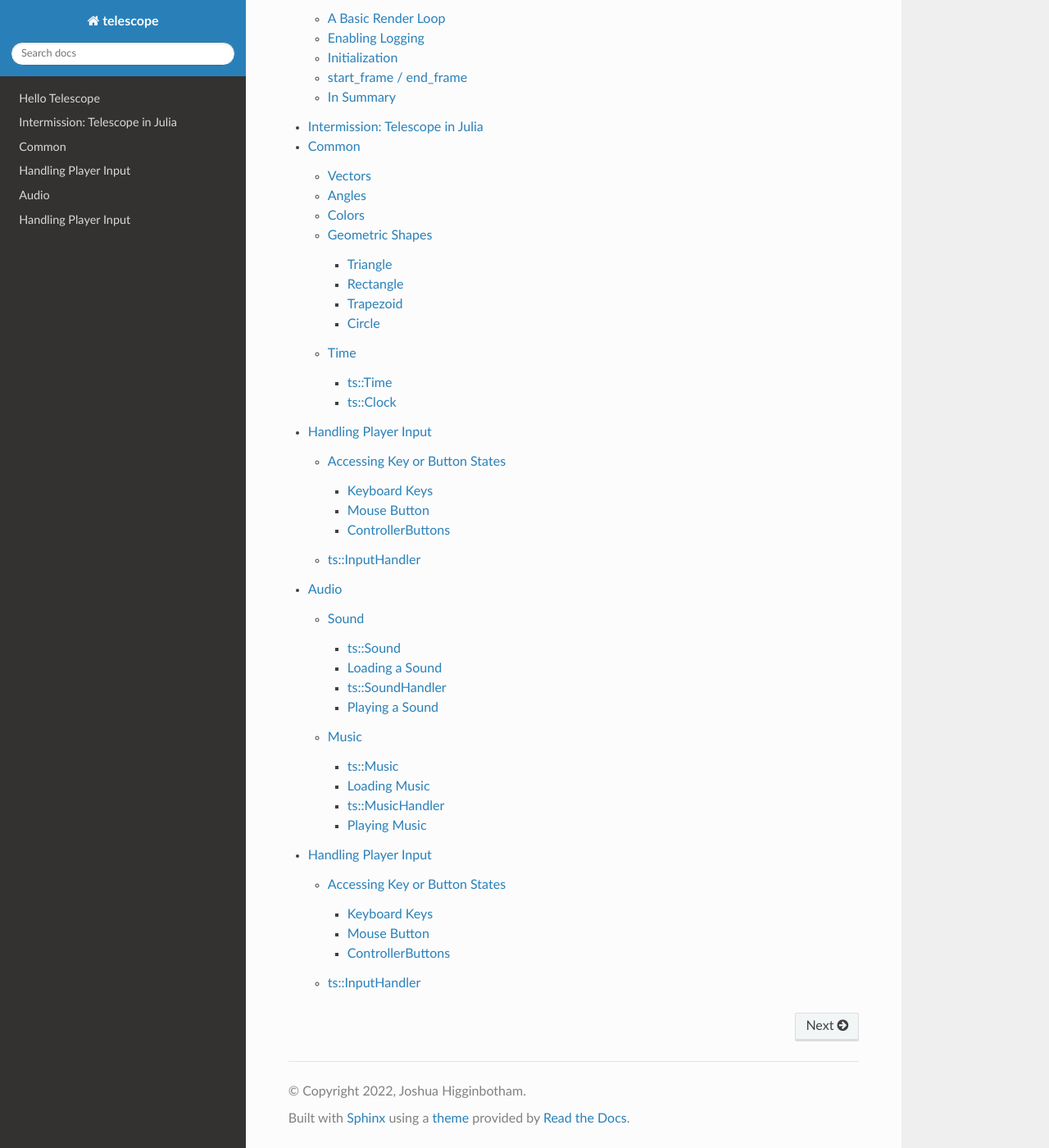
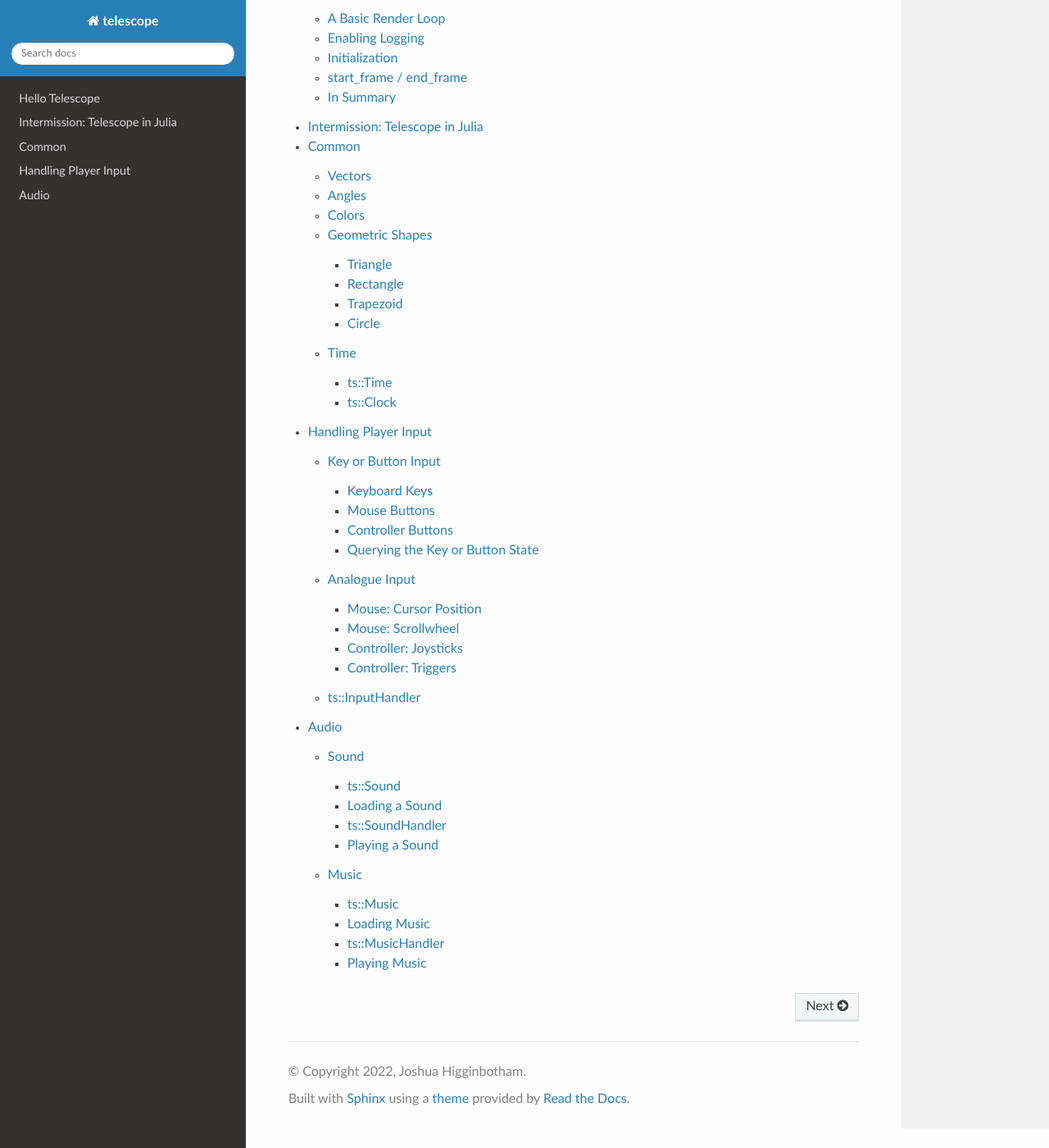
Before and after one commit to jhigginbotham64/Telescope, a Sphinx documentation site: the page built from docs/index.rst, in a window 1280 px wide and 1400 px high, scrolled down 294 px. Shown: the whole window at 82% size. Built offline with Sphinx 7.4.7 and the Read the Docs theme 2.0.0, drawn with Linux system fonts in a browser that asks for light colours; pages that are not in the unit, such as notebooks, are missing from menus; some of the changed lines change nothing that is shown.

Commit message:
first draft input docs done

```diff
--- a/docs/index.rst
+++ b/docs/index.rst
@@ -20,5 +20,4 @@ Contents
     textures
     input_handler
     audio
-    input_handler
     physics
--- a/docs/input_handler.rst
+++ b/docs/input_handler.rst
@@ -18,8 +18,11 @@ most controller are analogue, you can press them slightly, or harder. Depending
 the controllers axis state of that trigger will contain a float: 0 if not pressed at all, 0.5 if half pressed,
 1 if pressed fully, etc.
 
-Accessing Key or Button States
-^^^^^^^^^^^^^^^^^^^^^^^^^^^^^^
+----------------------
+
+
+Key or Button Input
+^^^^^^^^^^^^^^^^^^^
 
 There are three types of keys or buttons. A key or buttons state is either "up" or "down":
 
@@ -34,28 +37,111 @@ The following are all keyboard keys recognized by telescope:
 
 .. doxygenenum:: ts::KeyboardKey
 
-Mouse Button
-************
+--------------------------------
+
+Mouse Buttons
+*************
 
 Mouse buttons, including the omnipresent left and right mouse button, are values of the enum :code:`ts::MouseButton`:
 
 .. doxygenenum:: ts::MouseButton
 
-ControllerButtons
-*****************
+--------------------------------
+
+Controller Buttons
+******************
 
 Controller buttons are a bit tricky because there are so many manufactures. The description of the values of
 :code:`ts::ControllerButton` below should cover the most common controller manufactures on the market:
 
 .. doxygenenum:: ts::ControllerButton
 
+--------------------------------
 
+Querying the Key or Button State
+********************************
+
+Now that we know what values we use to identify keys or buttons, to access the current state of the button, we use
+:code:`ts::InputHandler`, which is a C++ singleton.
+
+The following member functions relate to keys or buttons, (note that overload exist for :code:`ts::KeyboardKey`, :code:`ts::ControllerButton`, :code:`ts::MouseButton`)
+
+.. doxygenfunction:: ts::InputHandler::is_down(KeyboardKey)
+.. doxygenfunction:: ts::InputHandler::has_state_changed(KeyboardKey)
+.. doxygenfunction:: ts::InputHandler::was_pressed(KeyboardKey)
+.. doxygenfunction:: ts::InputHandler::was_released(KeyboardKey)
+
+These functions are highly useful for common applications in games, for example:
+
+.. code-block:: cpp
+
+    if (ts::InputHandler::is_down(ts::SPACE)
+        // do action
+
+If this line of code is called once per frame, the action will happen once per frame as long as the button is held down.
+
+In contrast:
+
+.. code-block:: cpp
+
+    if (ts::InputHandler::was_pressed(ts::SPACE)
+        // do action
+
+Will trigger the action exactly once, the frame the button is pressed. Afterwards, the player has to first release,
+then repress the button to trigger the action again. This makes for a frame-perfect and intuitive input method
+
+--------------------------------
+
+--------------------------------
+
+
+Analogue Input
+^^^^^^^^^^^^^^
+
+There are a lot less axis when compared to keys or buttons. A keyboard does not have an axis associated with it.
+
+Mouse: Cursor Position
+**********************
+
+.. doxygenfunction:: ts::InputHandler::get_cursor_position
+
+This function returns a :code:`Vector2f`. Cursor position (0, 0) is the top left of the currently focused window. This means the
+mouse cursor position may be negative if the mouse is outside the focused windows bounds
+
+Mouse: Scrollwheel
+******************
+
+.. doxygenfunction:: ts::InputHandler::get_scrollwheel
+
+Scrolling along the x-axis of the screen is rare but possible on some mice.
+
+Controller: Joysticks
+*********************
+
+To access the state of one of the analgue joystick positions, we use
+
+.. doxygenfunction:: ts::InputHandler::get_controller_axis_left
+.. doxygenfunction:: ts::InputHandler::get_controller_axis_right
+
+Controller: Triggers
+********************
+
+To access the controllers triggers, we use:
+
+.. doxygenfunction:: ts::InputHandler::get_controller_trigger_left
+.. doxygenfunction:: ts::InputHandler::get_controller_trigger_right
+
+respectively.
+
+--------------------------------------------
 
 ts::InputHandler
 ^^^^^^^^^^^^^^^^
 
+With this out of the way, here is the complete :code:`ts::InputHandler`:
 
+.. doxygenclass:: ts::InputHandler
+    :members:
 
-There are four fundamental states that are accesible through :code:`ts::InputHandler`:
-
-+ the **keyboard state** contains, for each possible keyboard key
+This class is very powerful so it can be quite overwhelming, hopefully going over things step-by-step will help as
+usage of this class offers one of the most convenient ways handling user input.
```
